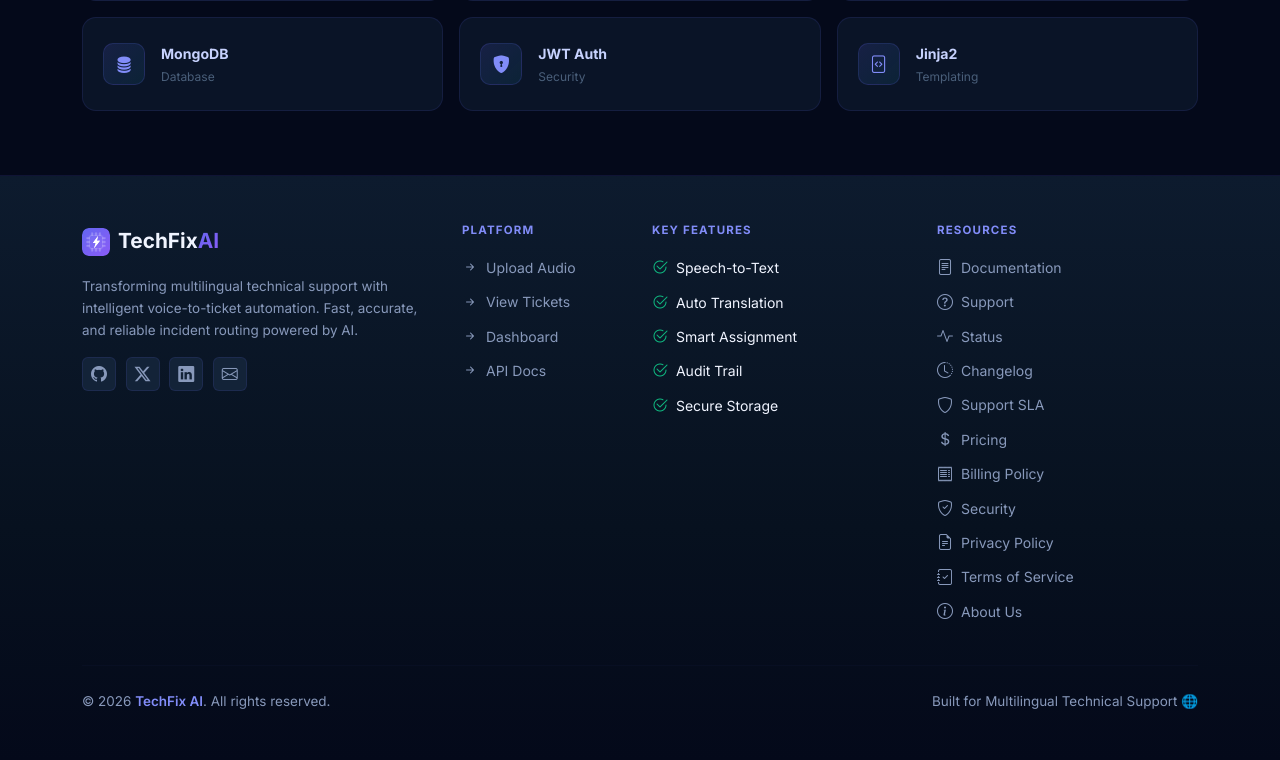
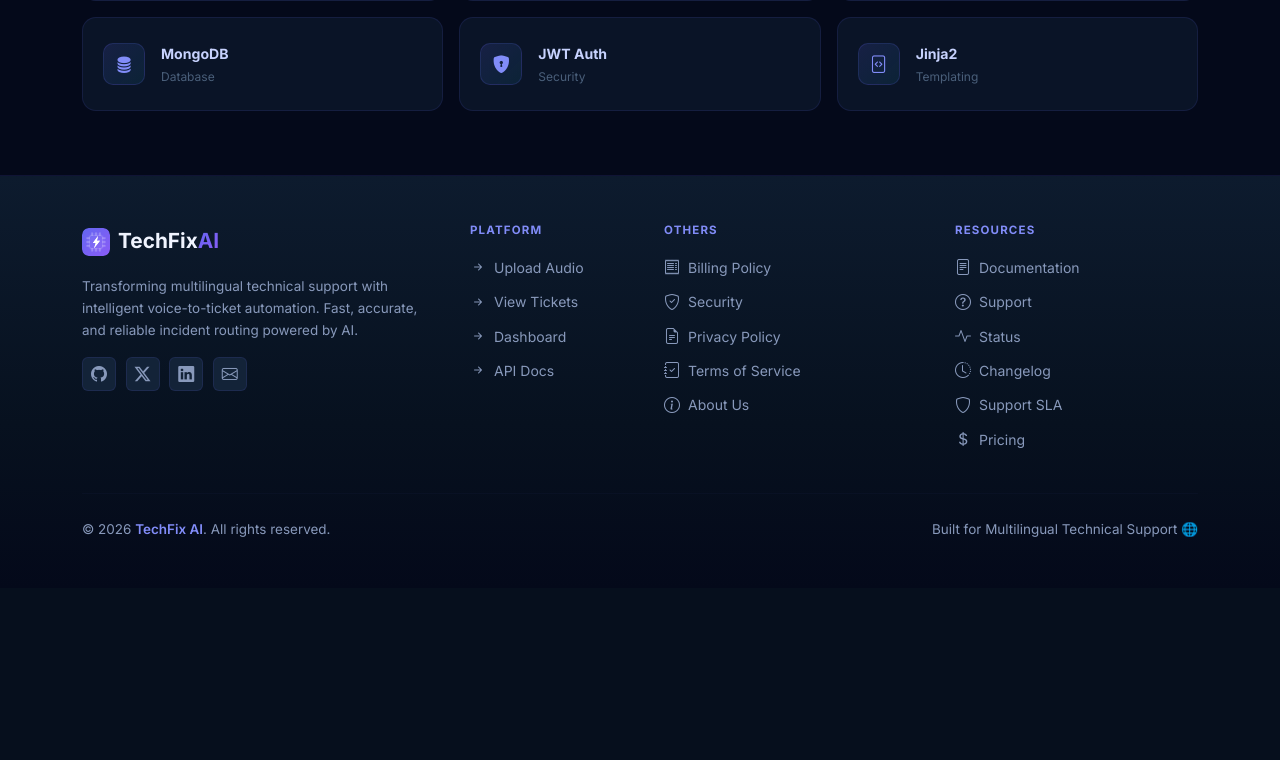
Before and after one commit to LegendarySumit/TechFixAI, a Python web app: template app/templates/about.html in a window 1280 px wide. Shown: the part 1894-2654 px from the top of the page. After the commit the page ends 2431 px from the top, so only its background shows below. Run offline with Jinja, Linux system fonts and the light colour scheme; the template is opened without the code that fills it, so the values that code supplies are empty; some libraries are stand-ins or nearby versions.

Commit message:
fix: allow gsap cdn in CSP and refine footer layout

```diff
--- a/app/main.py
+++ b/app/main.py
@@ -126,7 +126,7 @@ class TransportAndSecurityHeadersMiddleware(BaseHTTPMiddleware):
                 "Content-Security-Policy"
             ] = (
                 "default-src 'self'; "
-                "script-src 'self' 'unsafe-inline' https://cdn.jsdelivr.net https://challenges.cloudflare.com; "
+                "script-src 'self' 'unsafe-inline' https://cdn.jsdelivr.net https://cdnjs.cloudflare.com https://challenges.cloudflare.com; "
                 "style-src 'self' 'unsafe-inline' https://cdn.jsdelivr.net https://fonts.googleapis.com; "
                 "img-src 'self' data: https:; "
                 "font-src 'self' data: https://cdn.jsdelivr.net https://fonts.gstatic.com; "
--- a/app/static/css/style.css
+++ b/app/static/css/style.css
@@ -260,6 +260,9 @@ code,pre,.mono{font-family:'JetBrains Mono','Fira Code','Courier New',monospace}
 .footer-links a{color:var(--text-secondary);text-decoration:none;transition:var(--ease-quick);display:inline-flex;align-items:center;gap:.25rem}
 .footer-links a:hover{color:#818cf8;transform:translateX(3px)}
 .footer-links i{font-size:1rem;margin-right:.25rem}
+.footer-main-grid .footer-col{min-width:0}
+.footer-resource-grid .footer-links{margin-bottom:0}
+.footer-resource-grid .footer-links li:last-child{margin-bottom:0 !important}
 .social-links{display:flex;gap:.6rem;margin-top:1rem}
 .social-icon{
     width:34px;height:34px;display:flex;align-items:center;justify-content:center;
@@ -270,6 +273,19 @@ code,pre,.mono{font-family:'JetBrains Mono','Fira Code','Courier New',monospace}
 .social-icon:hover{background:rgba(99,102,241,.15);border-color:var(--border-active);color:#818cf8;transform:translateY(-2px);box-shadow:var(--glow-indigo)}
 .saas-footer .text-muted{color:var(--text-secondary) !important}
 .saas-footer .border-subtle{border-color:var(--border-subtle) !important}
+
+@media (min-width: 992px){
+  .footer-main-grid{grid-auto-flow:row dense}
+  .footer-resource-grid{--bs-gutter-x:2rem}
+}
+
+@media (max-width: 991.98px){
+  .footer-main-grid .footer-col{margin-bottom:.35rem}
+}
+
+@media (max-width: 575.98px){
+  .footer-resource-grid > [class*='col-']{width:100%}
+}
 
 /* =============================================================
    HOME PAGE — HERO
--- a/app/templates/base.html
+++ b/app/templates/base.html
@@ -101,9 +101,9 @@
     <!-- Footer - Dark SaaS Theme -->
     <footer class="saas-footer">
         <div class="container py-5">
-            <div class="row g-4">
+            <div class="row g-4 g-xl-5 align-items-start footer-main-grid">
                 <!-- Brand Section -->
-                <div class="col-lg-4 col-md-6">
+                <div class="col-xl-4 col-lg-5 col-md-6 footer-col">
                     <div class="footer-brand mb-3">
                         <img src="/static/img/logo.svg" width="28" height="28" alt="TechFixAI" style="border-radius:7px;">
                         <span>TechFix<span style="background:var(--grad-brand);-webkit-background-clip:text;-webkit-text-fill-color:transparent;background-clip:text;">AI</span></span>
@@ -129,7 +129,7 @@
                 </div>
 
                 <!-- Platform Section -->
-                <div class="col-lg-2 col-md-6">
+                <div class="col-xl-2 col-lg-3 col-md-6 footer-col">
                     <h6 class="footer-heading mb-3">Platform</h6>
                     <ul class="list-unstyled footer-links">
                         <li class="mb-2">
@@ -155,30 +155,40 @@
                     </ul>
                 </div>
 
-                <!-- Features Section -->
-                <div class="col-lg-3 col-md-6">
-                    <h6 class="footer-heading mb-3">Key Features</h6>
+                <!-- Others Section -->
+                <div class="col-xl-3 col-lg-4 col-md-6 footer-col">
+                    <h6 class="footer-heading mb-3">Others</h6>
                     <ul class="list-unstyled footer-links">
                         <li class="mb-2">
-                            <i class="bi bi-check2-circle text-success me-1"></i> Speech-to-Text
+                            <a href="/billing-policy" title="Billing, refund, and compliance policy">
+                                <i class="bi bi-receipt"></i> Billing Policy
+                            </a>
                         </li>
                         <li class="mb-2">
-                            <i class="bi bi-check2-circle text-success me-1"></i> Auto Translation
+                            <a href="/security" title="Learn about our security measures">
+                                <i class="bi bi-shield-check"></i> Security
+                            </a>
                         </li>
                         <li class="mb-2">
-                            <i class="bi bi-check2-circle text-success me-1"></i> Smart Assignment
+                            <a href="/privacy" title="Read our privacy policy">
+                                <i class="bi bi-file-earmark-text"></i> Privacy Policy
+                            </a>
                         </li>
                         <li class="mb-2">
-                            <i class="bi bi-check2-circle text-success me-1"></i> Audit Trail
+                            <a href="/terms" title="Read our terms of service">
+                                <i class="bi bi-journal-check"></i> Terms of Service
+                            </a>
                         </li>
                         <li class="mb-2">
-                            <i class="bi bi-check2-circle text-success me-1"></i> Secure Storage
+                            <a href="/about" title="Learn more about TechFixAI">
+                                <i class="bi bi-info-circle"></i> About Us
+                            </a>
                         </li>
                     </ul>
                 </div>
 
                 <!-- Resources Section -->
-                <div class="col-lg-3 col-md-6">
+                <div class="col-xl-3 col-lg-12 col-md-12 footer-col">
                     <h6 class="footer-heading mb-3">Resources</h6>
                     <ul class="list-unstyled footer-links">
                         <li class="mb-2">
@@ -209,31 +219,6 @@
                         <li class="mb-2">
                             <a href="/pricing" title="View pricing and plan limits">
                                 <i class="bi bi-currency-dollar"></i> Pricing
-                            </a>
-                        </li>
-                        <li class="mb-2">
-                            <a href="/billing-policy" title="Billing, refund, and compliance policy">
-                                <i class="bi bi-receipt"></i> Billing Policy
-                            </a>
-                        </li>
-                        <li class="mb-2">
-                            <a href="/security" title="Learn about our security measures">
-                                <i class="bi bi-shield-check"></i> Security
-                            </a>
-                        </li>
-                        <li class="mb-2">
-                            <a href="/privacy" title="Read our privacy policy">
-                                <i class="bi bi-file-earmark-text"></i> Privacy Policy
-                            </a>
-                        </li>
-                        <li class="mb-2">
-                            <a href="/terms" title="Read our terms of service">
-                                <i class="bi bi-journal-check"></i> Terms of Service
-                            </a>
-                        </li>
-                        <li class="mb-2">
-                            <a href="/about" title="Learn more about TechFixAI">
-                                <i class="bi bi-info-circle"></i> About Us
                             </a>
                         </li>
                     </ul>
```
